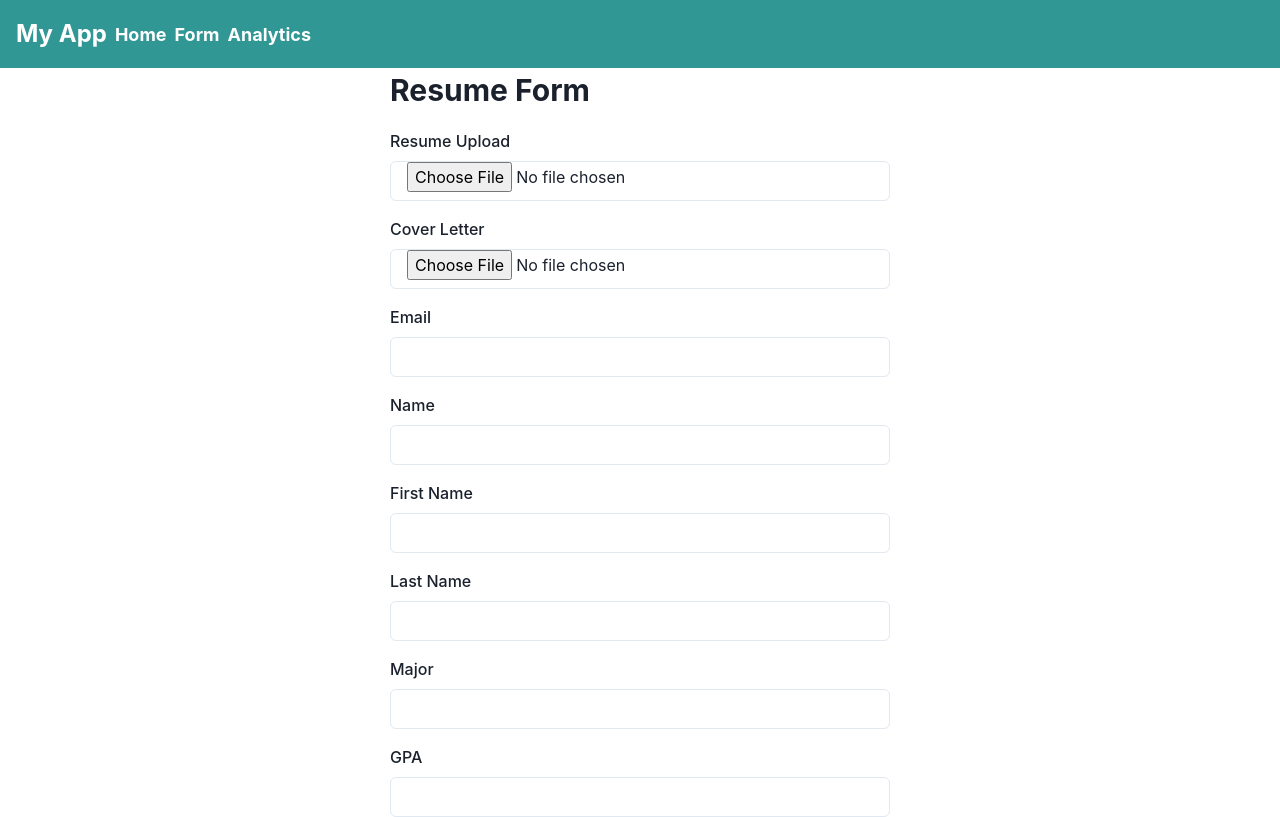
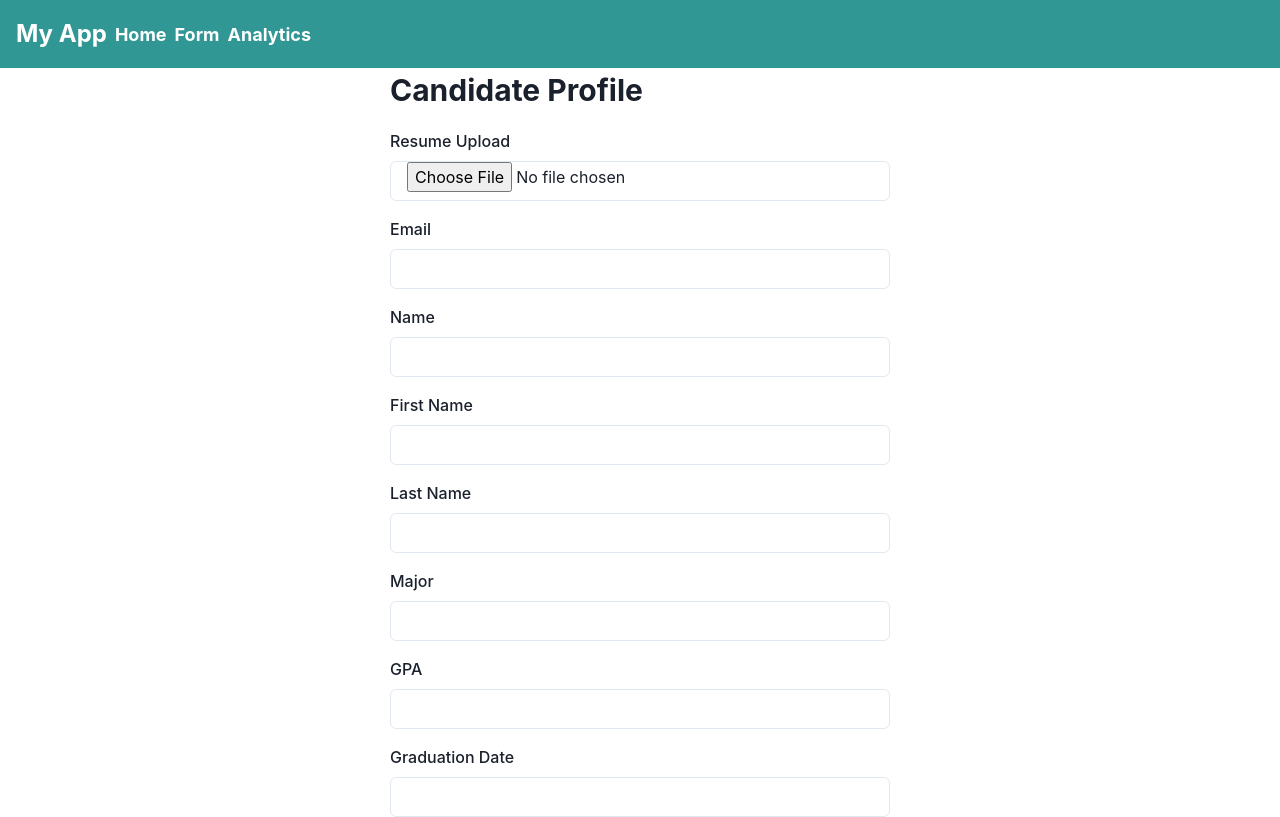
Before and after one commit to Asit07/FrontendUAI, a Next.js app: page /components/form in a window 1280 px wide. Shown: the top 817 px of the page. Built offline with nearby package versions, Linux system fonts and the light colour scheme.

Commit message:
Add chakra-ui-file-picker

```diff
--- a/package.json
+++ b/package.json
@@ -16,6 +16,7 @@
     "@emotion/styled": "^11.10.6",
     "@mui/material": "^5.11.15",
     "axios": "^1.3.4",
+    "chakra-ui-file-picker": "^0.1.0",
     "eslint": "8.37.0",
     "eslint-config-next": "13.2.4",
     "next": "^13.2.4",
--- a/src/pages/components/form.js
+++ b/src/pages/components/form.js
@@ -1,57 +1,58 @@
-import { ChakraProvider, Box, Text, FormControl, FormLabel, Input, Button, Link as ChakraLink } from "@chakra-ui/react";
-import Link from "next/link";
+import { ChakraProvider, Box, Text, FormControl, FormLabel, Input, Button } from "@chakra-ui/react";
 import Navbar from "./navbar";
 
 function Form() {
+
+  const handleChange = (event) => {
+    console.log(event);
+  }
+
   return (
     <ChakraProvider>
-    <Navbar/>
+      <Navbar />
       <Box maxW="500px" mx="auto">
-        <Text fontSize="3xl" fontWeight="bold" mb="4">Resume Form</Text>
+        <Text fontSize="3xl" fontWeight="bold" mb="4">Candidate Profile</Text>
+        <form action="/api/form" method="POST" encType="multipart/form-data">
           <FormControl mb="4">
             <FormLabel>Resume Upload</FormLabel>
-            <Input type="file" name="resume" accept="application/pdf,application/msword,application/vnd.openxmlformats-officedocument.wordprocessingml.document" required={true}/>
+            <Input type="file" name="resume" accept="application/pdf" required={true}
+              onChange={handleChange}/>
           </FormControl>
           <FormControl mb="4">
-            <FormLabel>Cover Letter</FormLabel>
-            <Input type="file" name="cover" accept="application/pdf,application/msword,application/vnd.openxmlformats-officedocument.wordprocessingml.document" required={false}/>
-          </FormControl>
-        <form action="/api/form" method="POST" encType="multipart/form-data">
-          <FormControl mb="4">
             <FormLabel>Email</FormLabel>
-            <Input type="email" autoComplete="email" name="email" required={true}/>
+            <Input type="email" autoComplete="email" name="email" required={true} />
           </FormControl>
           <FormControl mb="4">
             <FormLabel>Name</FormLabel>
-            <Input type="name" autoComplete="name" name="name" required={true}/>
+            <Input type="name" autoComplete="name" name="name" required={true} />
           </FormControl>
           <FormControl mb="4">
             <FormLabel>First Name</FormLabel>
-            <Input type="firstName" autoComplete="firstName" name="firstName" required={true}/>
+            <Input type="firstName" autoComplete="firstName" name="firstName" required={true} />
           </FormControl>
           <FormControl mb="4">
             <FormLabel>Last Name</FormLabel>
-            <Input type="lastName" autoComplete="lastName" name="lastName" required={true}/>
+            <Input type="lastName" autoComplete="lastName" name="lastName" required={true} />
           </FormControl>
           <FormControl mb="4">
             <FormLabel>Major</FormLabel>
-            <Input type="major" autoComplete="major" name="major" required={true}/>
+            <Input type="major" autoComplete="major" name="major" required={true} />
           </FormControl>
           <FormControl mb="4">
             <FormLabel>GPA</FormLabel>
-            <Input type="gpa" autoComplete="gpa" name="gpa" required={true}/>
+            <Input type="gpa" autoComplete="gpa" name="gpa" required={true} />
           </FormControl>
           <FormControl mb="4">
             <FormLabel>Graduation Date</FormLabel>
-            <Input type="gradDate" autoComplete="gradDate" name="gradDate" required={true}/>
+            <Input type="gradDate" autoComplete="gradDate" name="gradDate" required={true} />
           </FormControl>
           <FormControl mb="4">
             <FormLabel>Position Type</FormLabel>
-            <Input type="posType" autoComplete="posType" name="posType" required={true}/>
+            <Input type="posType" autoComplete="posType" name="posType" required={true} />
           </FormControl>
           <FormControl mb="4">
             <FormLabel>Sponsorship Needed</FormLabel>
-            <Input type="sponsorship" autoComplete="sponsorship" name="sponsorship" required={true}/>
+            <Input type="sponsorship" autoComplete="sponsorship" name="sponsorship" required={true} />
           </FormControl>
         </form>
         <Button colorScheme="teal" size="md" type="submit">Submit</Button>
```
Also changed, not shown: 2 other files (tests, documents, lock files or other folders).
